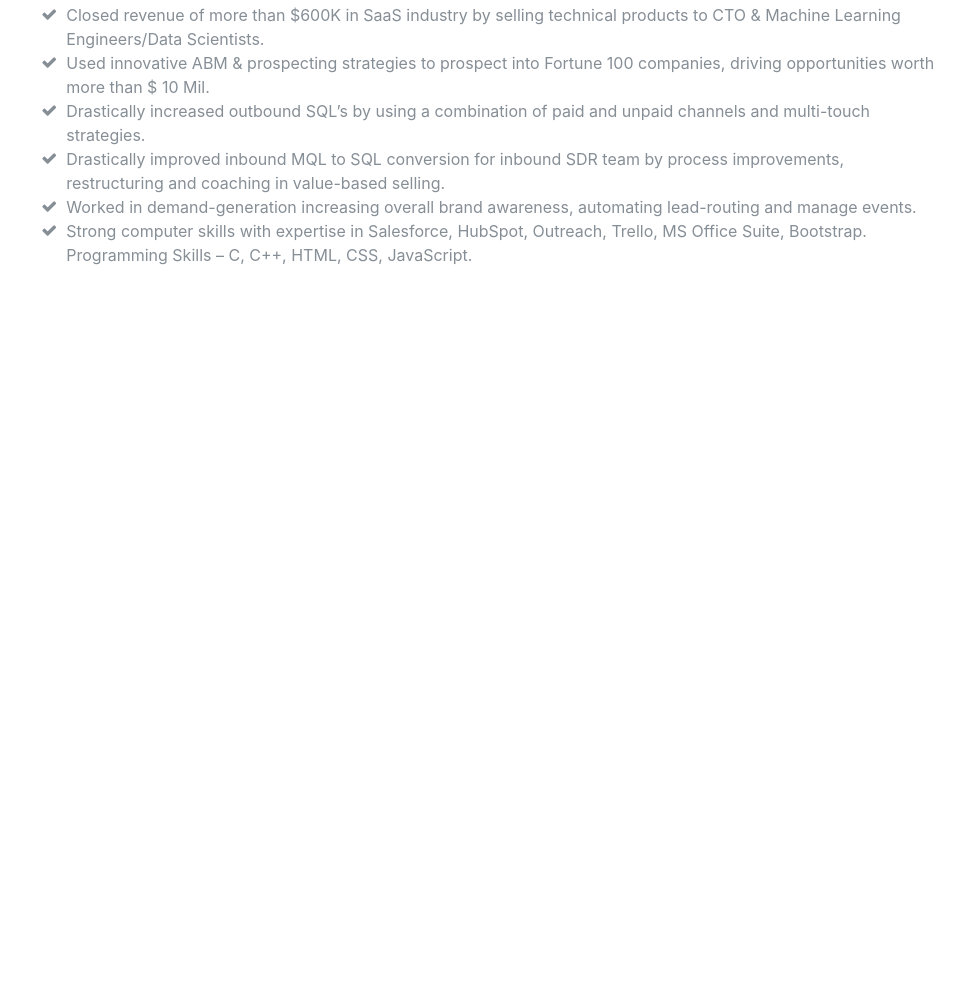
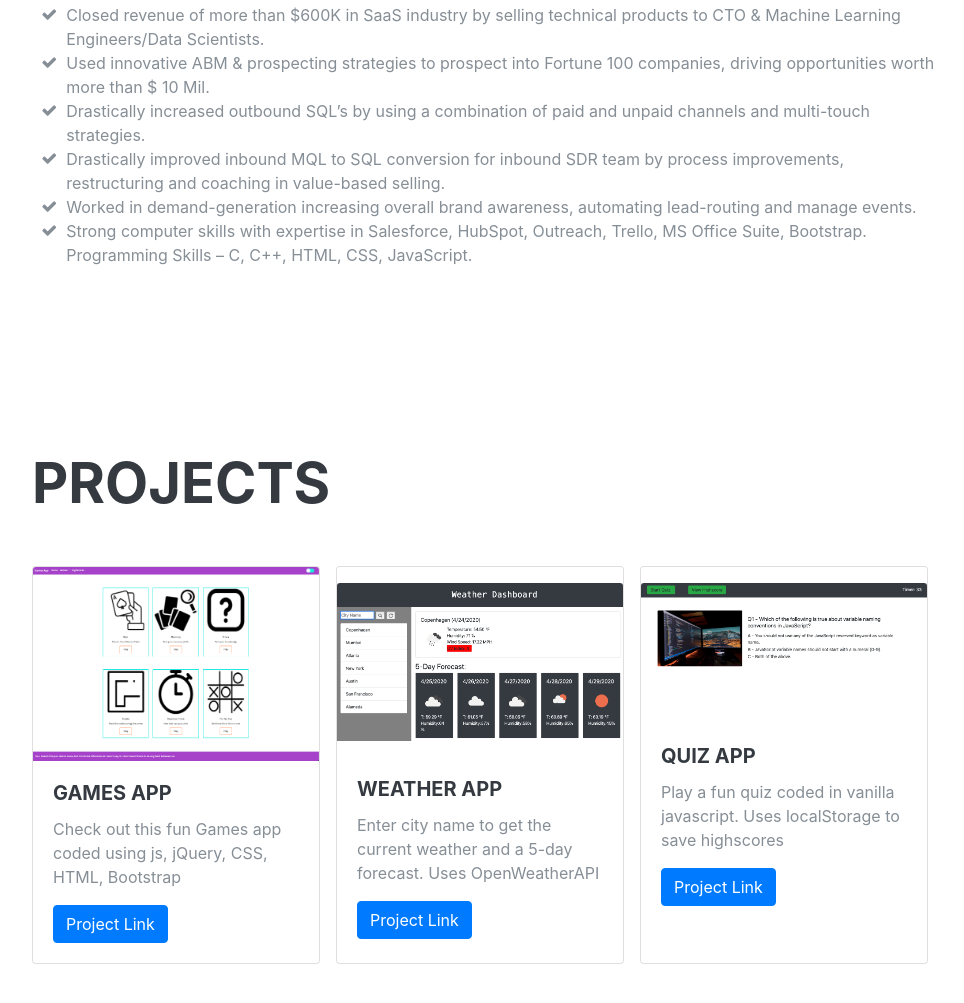
Before and after one commit to jimit1/profile, a plain HTML site: page portfolio.html in a window 1280 px wide. Shown: the part 3482-4485 px from the top of the page, without its empty margins (288-1252 px from the left). Before the commit the page ends 3797 px from the top, so only its background shows below. Drawn offline with nearby package versions, Linux system fonts and the light colour scheme; a web font is replaced by a local one.

Commit message:
adding projects and updating portfolio page. added resume link

```diff
--- a/assets/css/resume.css
+++ b/assets/css/resume.css
@@ -176,3 +176,8 @@ a:focus,
 a:active {
   color: #824027;
 }
+
+.dropdown-menu {
+  background-color: #bd5d38;
+  color: white;
+}
--- a/portfolio.html
+++ b/portfolio.html
@@ -76,6 +76,8 @@
               <a class="dropdown-item" href="#jimexperience">Experience</a>
               <a class="dropdown-item" href="#education">Education</a>
               <a class="dropdown-item" href="#skills">Skills</a>
+              <a class="dropdown-item" href="portfolio.html#projects">Projects</a>
+              <a class="dropdown-item" href="https://bootcamp-1.s3-us-west-1.amazonaws.com/Jim+Resume+DGM.pdf" target="_blank">Resume</a>
             </div>
           </li>
           </li>
@@ -307,6 +309,44 @@
         </div>
       </section>
 
+      <section
+      class="resume-section p-3 p-lg-5 d-flex align-items-center"
+      id="projects"
+    >
+      <div class="w-100" id="projects">
+        <h2 class="mb-5">Projects</h2>
+        <div class="container">
+          <div class="row">
+        <div class="card mb-3 mr-3" style="width: 18rem;"><a href="https://github.com/jimit1/GroupProject1-1">
+          <img src="./assets/img/grpProject.png" class="card-img-top img-fluid" alt="group project"></a>
+          <div class="card-body">
+            <h5 class="card-title">Games App</h5>
+            <p class="card-text">Check out this fun Games app coded using js, jQuery, CSS, HTML, Bootstrap</p>
+            <a href="https://jimit1.github.io/GroupProject1-1/Index" class="btn btn-primary">Project Link</a>
+          </div>
+        </div>
+        <div class="card mb-3 mr-3" style="width: 18rem;">
+          <a href="https://github.com/jimit1/weather-app">
+          <img src="./assets/img/weatherApp.png" class="card-img-top img-fluid mt-3 mb-3" alt="weather app"></a>
+          <div class="card-body">
+            <h5 class="card-title">Weather App</h5>
+            <p class="card-text">Enter city name to get the current weather and a 5-day forecast. Uses OpenWeatherAPI</p>
+            <a href="https://jimit1.github.io/weather-app/" class="btn btn-primary">Project Link</a>
+          </div>
+        </div>
+        <div class="card mb-3 mr-3" style="width: 18rem;">
+          <a href="https://github.com/jimit1/javascript-quiz">
+          <img src="./assets/img/jsQuiz.png" class="card-img-top img-fluid mt-3 mb-3" alt="javascript quiz"></a>
+          <div class="card-body">
+            <h5 class="card-title">Quiz App</h5>
+            <p class="card-text">Play a fun quiz coded in vanilla javascript. Uses localStorage to save highscores</p>
+            <a href="https://jimit1.github.io/javascript-quiz/" class="btn btn-primary">Project Link</a>
+          </div>
+        </div>
+      </div>
+      </div>
+    </section>
+
     </div>
     <!-- Optional JavaScript -->
     <!-- jQuery first, then Popper.js, then Bootstrap JS -->
```
Also changed, not shown: contact.html (+2 -0 lines), index.html (+3 -1 lines), assets/img/groupProject.png (added), assets/img/grpProject.png (added), assets/img/jsQuiz.png (added), assets/img/weatherApp.png (added).
